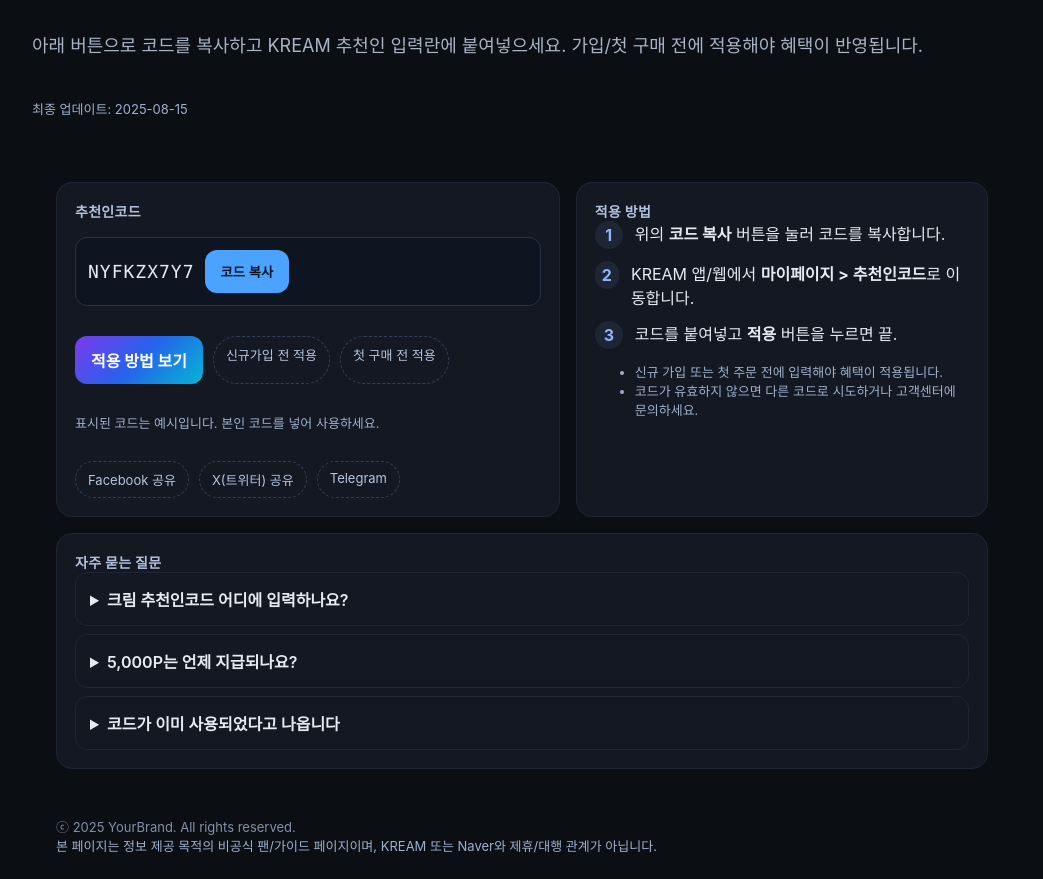
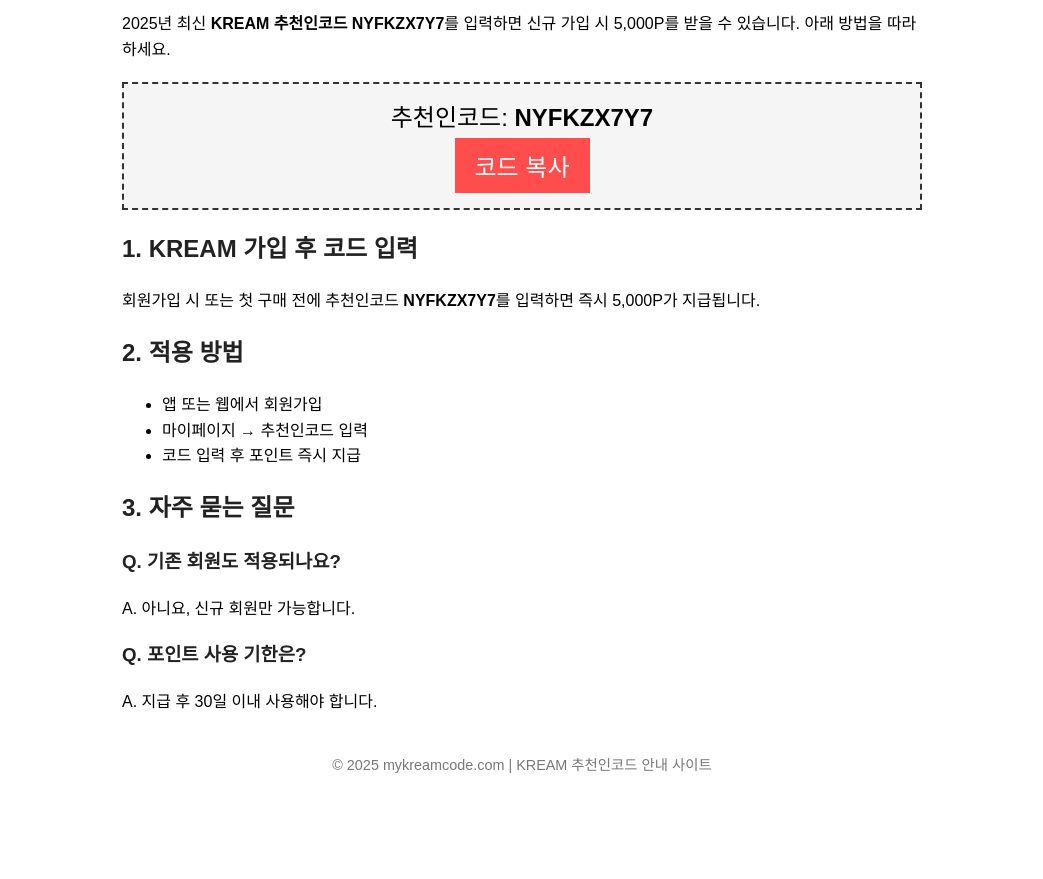
Before and after one commit to sunghoonkheem/kream, a plain HTML site: page index.html in a window 1280 px wide. Shown: the part 154-1033 px from the top of the page, without its empty margins (118-1161 px from the left). After the commit the page ends 966 px from the top, so only its background shows below. Drawn offline with Linux system fonts and the light colour scheme.

Commit message:
Add files via upload

```diff
--- a/index.html
+++ b/index.html
@@ -1,124 +1,52 @@
-<!doctype html>
+<!DOCTYPE html>
 <html lang="ko">
 <head>
-  <meta charset="utf-8" />
-  <meta name="viewport" content="width=device-width, initial-scale=1" />
-  <title>크림 추천인코드 - 2025년 최신 KREAM 5,000P 받는 법</title>
-  <meta name="description" content="크림 추천인코드로 KREAM 가입/첫 구매 시 5,000P 받는 최신 방법" />
-  <meta name="keywords" content="크림 추천인,크림 추천인코드,KREAM 추천인코드,크림 할인쿠폰,크림 5000P,크림 가입 코드" />
-  <meta property="og:title" content="크림 추천인코드 - 2025년 최신 KREAM 5,000P 받는 법" />
-  <meta property="og:description" content="2025년 최신 크림 추천인코드 적용 가이드. KREAM 가입/첫 구매 전에 코드 입력하고 5,000P 받으세요." />
-  <meta property="og:type" content="website" />
-  <meta property="og:url" content="https://mykreamcode.com" />
-  <meta property="og:image" content="https://mykreamcode.com/og-image.png" />
-  <meta name="naver-site-verification" content="cd88c732b5e9d27e8f7c57417dd28dc99f7d1777" />
-  <link rel="https://canonical" href="https://mykreamcode.com/" />
-  <link rel="shortcut icon" href="/favicon.ico" />
-  <style>
-    :root{--bg:#0b0f14;--panel:#131822;--text:#e6ebf2;--muted:#a9b3c6;--brand:#4ba3ff;--ok:#10b981}
-    *{box-sizing:border-box}html,body{margin:0;padding:0;background:var(--bg);color:var(--text);font-family:-apple-system,BlinkMacSystemFont,Segoe UI,Roboto,Arial,sans-serif}
-    a{color:var(--brand);text-decoration:none}
-    .container{max-width:980px;margin:0 auto;padding:24px}
-    .hero{display:grid;gap:18px;padding:40px 0}
-    .badge{display:inline-block;padding:6px 10px;border:1px solid #243042;border-radius:999px;color:var(--muted);font-size:13px}
-    h1{font-size:36px;line-height:1.15;margin:8px 0 12px}
-    .lead{color:var(--muted);font-size:18px}
-    .panel{background:var(--panel);border:1px solid #1e2635;border-radius:16px;padding:18px}
-    .grid{display:grid;gap:16px}
-    @media(min-width:840px){.grid.cols-2{grid-template-columns:1.1fr .9fr}}
-    .codebox{display:flex;gap:10px;align-items:center;background:#0e1420;border:1px solid #263149;border-radius:12px;padding:12px}
-    .code{font-family:ui-monospace,SFMono-Regular,Menlo,Consolas,monospace;font-size:18px;letter-spacing:1px}
-    .btn{cursor:pointer;border:0;padding:12px 16px;border-radius:12px;font-weight:700}
-    .btn-copy{background:var(--brand);color:#071422}
-    .btn-cta{background:linear-gradient(135deg,#7c3aed,#2563eb 50%,#06b6d4);color:white}
-    .steps{display:grid;gap:12px}.step{display:flex;gap:12px;align-items:flex-start}.step .num{width:28px;height:28px;border-radius:99px;background:#1e2635;display:inline-grid;place-items:center;font-weight:700;color:#8fb3ff}
-    .kicker{font-weight:700;color:#b2c1dc;font-size:14px;letter-spacing:.3px}
-    details{background:var(--panel);border:1px solid #1e2635;border-radius:12px;padding:14px}details+details{margin-top:8px}summary{cursor:pointer;font-weight:600}
-    footer{margin:40px 0 20px;color:#8390a8;font-size:13px}.note{font-size:13px;color:#9fb0cc}
-    .cta{display:flex;flex-wrap:wrap;gap:10px;margin-top:14px}.share{display:flex;gap:10px;flex-wrap:wrap}
-    .pill{padding:8px 12px;border:1px dashed #30405c;border-radius:999px;font-size:13px;color:#b6c5de}
-    .updated{font-size:13px;color:#9fb0cc;margin-top:6px}
-  </style>
-  <script type="application/ld+json">
-  {"@context": "https://schema.org", "@type": "FAQPage", "mainEntity": [{"@type": "Question", "name": "크림 추천인코드를 어디에 입력하나요?", "acceptedAnswer": {"@type": "Answer", "text": "가입 또는 첫 구매 전에 KREAM 앱의 마이페이지 > 추천인코드 입력란에 붙여넣습니다."}}, {"@type": "Question", "name": "5,000P는 언제 지급되나요?", "acceptedAnswer": {"@type": "Answer", "text": "대부분 즉시 또는 수 분 내 적립되며 결제 시 사용할 수 있습니다."}}, {"@type": "Question", "name": "코드가 유효하지 않다고 나옵니다", "acceptedAnswer": {"@type": "Answer", "text": "이미 사용된 코드거나 기간만료일 수 있습니다. 다른 코드를 사용하거나 고객센터에 문의하세요."}}]}
-  </script>
+<meta charset="UTF-8">
+<title>크림 추천인코드 2025년 최신 | KREAM 5,000P 즉시 받는 법</title>
+<meta name="description" content="2025년 최신 KREAM 추천인코드 NYFKZX7Y7로 가입하고 5,000P 받는 방법을 안내합니다. 적용 위치, 유효성 체크, 자주 묻는 질문까지 한 번에 확인하세요.">
+<link rel="canonical" href="https://mykreamcode.com/">
+<meta property="og:title" content="크림 추천인코드 2025년 최신 | KREAM 5,000P 즉시 받는 법">
+<meta property="og:description" content="KREAM 추천인코드 NYFKZX7Y7로 가입하면 5,000P를 즉시 받을 수 있는 최신 방법 안내">
+<meta property="og:image" content="https://mykreamcode.com/og-image.png">
+<meta property="og:url" content="https://mykreamcode.com/">
+<meta name="viewport" content="width=device-width, initial-scale=1.0">
+<style>
+body {font-family: Arial, sans-serif; margin:0; padding:20px; line-height:1.6; max-width:800px; margin:auto;}
+h1, h2, h3 {color:#222;}
+.code-box {background:#f5f5f5; padding:15px; border:2px dashed #333; font-size:1.5em; text-align:center; margin:20px 0;}
+button {background:#ff4c4c; color:#fff; border:none; padding:10px 20px; font-size:1em; cursor:pointer;}
+img {max-width:100%; height:auto;}
+footer {margin-top:40px; font-size:0.9em; color:#777; text-align:center;}
+</style>
 </head>
 <body>
-  <header class="container hero">
-    <span class="badge">GUIDE</span>
-    <h1>크림 추천인코드로 <span style="color:var(--ok)">5,000P</span> 받는 가장 쉬운 방법</h1>
-    <p class="lead">아래 버튼으로 코드를 복사하고 KREAM 추천인 입력란에 붙여넣으세요. 가입/첫 구매 전에 적용해야 혜택이 반영됩니다.</p>
-    <div class="updated">최종 업데이트: 2025-08-15</div>
-  </header>
+<h1>크림 추천인코드 2025년 최신 | KREAM 5,000P 즉시 받는 법</h1>
+<p>2025년 최신 <strong>KREAM 추천인코드 NYFKZX7Y7</strong>를 입력하면 신규 가입 시 5,000P를 받을 수 있습니다. 아래 방법을 따라 하세요.</p>
 
-  <main class="container grid cols-2">
-    <section class="panel grid">
-      <div class="kicker">추천인코드</div>
-      <div class="codebox">
-        <span class="code" id="refCode">NYFKZX7Y7</span>
-        <button class="btn btn-copy" id="copyBtn" aria-label="코드 복사">코드 복사</button>
-      </div>
-      <div class="cta">
-        <a class="btn btn-cta" href="#how" aria-label="적용 방법 보러가기">적용 방법 보기</a>
-        <span class="pill">신규가입 전 적용</span>
-        <span class="pill">첫 구매 전 적용</span>
-      </div>
-      <p class="note">표시된 코드는 예시입니다. 본인 코드를 넣어 사용하세요.</p>
-      <div class="share">
-        <a class="pill" href="https://www.facebook.com/sharer/sharer.php?u=https://mykreamcode.com" target="_blank" rel="noopener">Facebook 공유</a>
-        <a class="pill" href="https://twitter.com/intent/tweet?text=크림 추천인코드로 5,000P 받기&url=https://mykreamcode.com" target="_blank" rel="noopener">X(트위터) 공유</a>
-        <a class="pill" href="https://t.me/share/url?url=https://mykreamcode.com&text=크림 추천인코드" target="_blank" rel="noopener">Telegram</a>
-      </div>
-    </section>
+<div class="code-box">
+추천인코드: <strong>NYFKZX7Y7</strong>
+<br><button onclick="navigator.clipboard.writeText('NYFKZX7Y7')">코드 복사</button>
+</div>
 
-    <aside class="panel" id="how">
-      <div class="kicker">적용 방법</div>
-      <div class="steps">
-        <div class="step"><span class="num">1</span><div>위의 <strong>코드 복사</strong> 버튼을 눌러 코드를 복사합니다.</div></div>
-        <div class="step"><span class="num">2</span><div>KREAM 앱/웹에서 <strong>마이페이지 &gt; 추천인코드</strong>로 이동합니다.</div></div>
-        <div class="step"><span class="num">3</span><div>코드를 붙여넣고 <strong>적용</strong> 버튼을 누르면 끝.</div></div>
-      </div>
-      <ul class="note">
-        <li>신규 가입 또는 첫 주문 전에 입력해야 혜택이 적용됩니다.</li>
-        <li>코드가 유효하지 않으면 다른 코드로 시도하거나 고객센터에 문의하세요.</li>
-      </ul>
-    </aside>
+<h2>1. KREAM 가입 후 코드 입력</h2>
+<p>회원가입 시 또는 첫 구매 전에 추천인코드 <strong>NYFKZX7Y7</strong>를 입력하면 즉시 5,000P가 지급됩니다.</p>
 
-    <section class="panel" style="grid-column: 1 / -1">
-      <div class="kicker">자주 묻는 질문</div>
-      <details>
-        <summary>크림 추천인코드 어디에 입력하나요?</summary>
-        <p>가입 또는 첫 구매 전에, 앱의 마이페이지 &gt; 추천인코드 입력란에 붙여넣습니다.</p>
-      </details>
-      <details>
-        <summary>5,000P는 언제 지급되나요?</summary>
-        <p>대부분 즉시 혹은 수 분 내 적립되며, 주문 결제 시 사용 가능합니다.</p>
-      </details>
-      <details>
-        <summary>코드가 이미 사용되었다고 나옵니다</summary>
-        <p>다른 신규 코드로 시도하거나, 고객센터에 중복 여부 확인을 요청하세요.</p>
-      </details>
-    </section>
-  </main>
+<h2>2. 적용 방법</h2>
+<ul>
+<li>앱 또는 웹에서 회원가입</li>
+<li>마이페이지 → 추천인코드 입력</li>
+<li>코드 입력 후 포인트 즉시 지급</li>
+</ul>
 
-  <footer class="container">
-    <div>ⓒ <span id="year"></span> YourBrand. All rights reserved.</div>
-    <div class="note">본 페이지는 정보 제공 목적의 비공식 팬/가이드 페이지이며, KREAM 또는 Naver와 제휴/대행 관계가 아닙니다.</div>
-  </footer>
+<h2>3. 자주 묻는 질문</h2>
+<h3>Q. 기존 회원도 적용되나요?</h3>
+<p>A. 아니요, 신규 회원만 가능합니다.</p>
 
-  <script>
-    document.getElementById('year').textContent = new Date().getFullYear();
-    const copyBtn = document.getElementById('copyBtn');
-    copyBtn.addEventListener('click', async () => {
-      const text = document.getElementById('refCode').textContent.trim();
-      try {
-        await navigator.clipboard.writeText(text);
-        copyBtn.textContent = '복사됨!';
-        setTimeout(() => copyBtn.textContent = '코드 복사', 1600);
-      } catch (e) {
-        alert('복사에 실패했습니다. 코드를 길게 눌러 복사하세요.');
-      }
-    });
-  </script>
+<h3>Q. 포인트 사용 기한은?</h3>
+<p>A. 지급 후 30일 이내 사용해야 합니다.</p>
+
+<footer>
+<p>© 2025 mykreamcode.com | KREAM 추천인코드 안내 사이트</p>
+</footer>
 </body>
 </html>
```
Also changed, not shown: sitemap.xml (+5 -5 lines), og-image.png (added).
